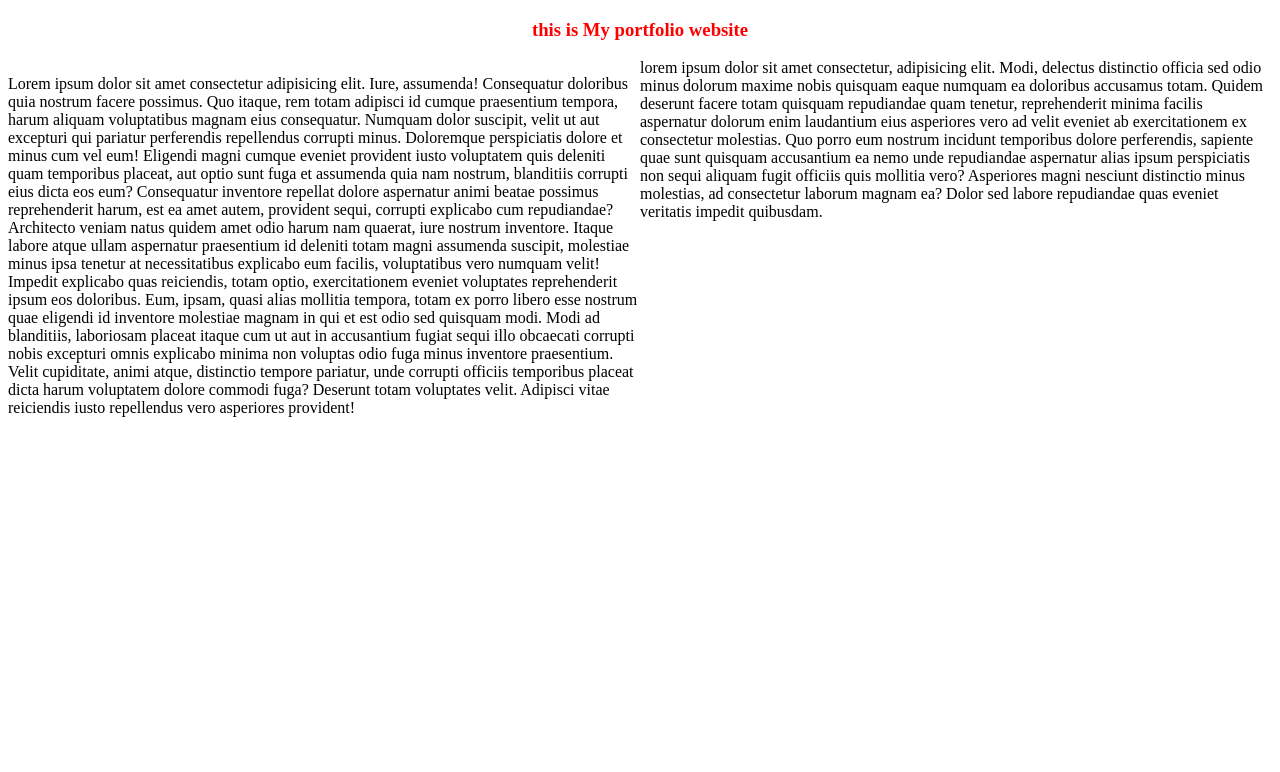
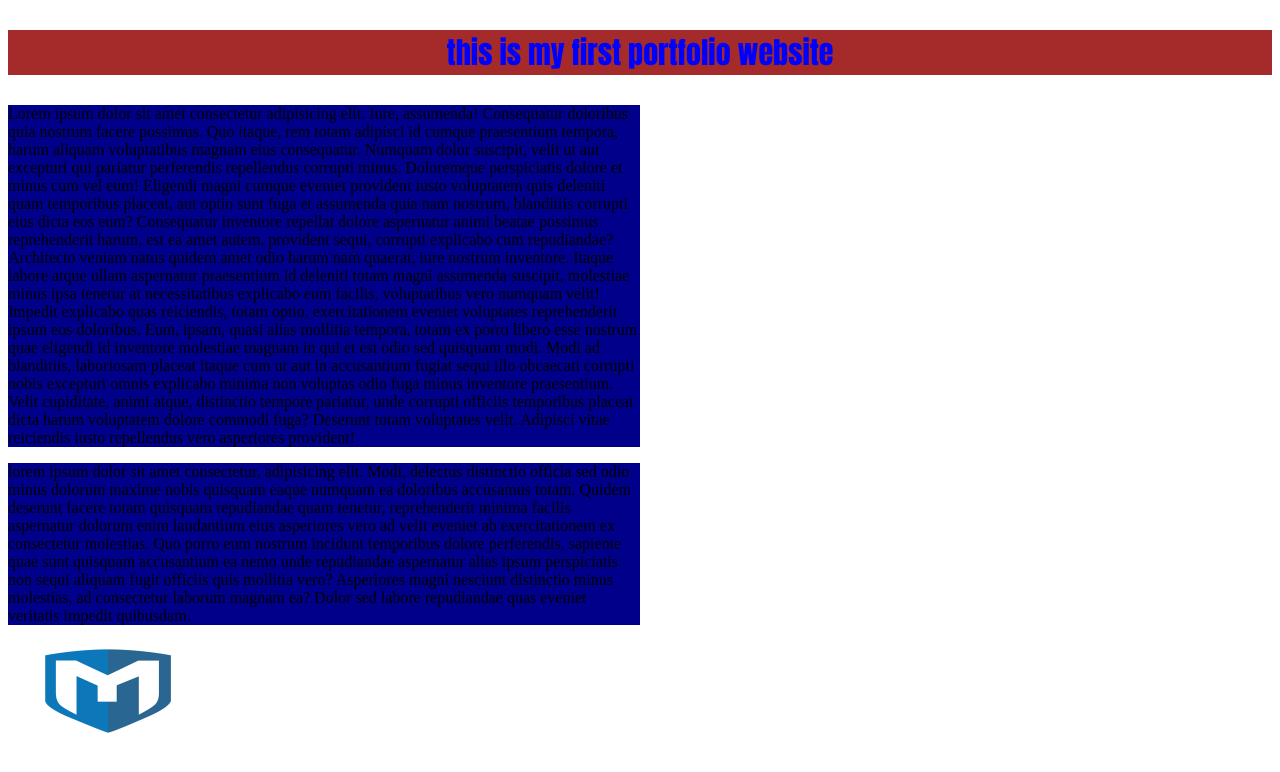
Before and after one commit to Stephen11221/my-potyfolio-webpage, a plain HTML site: page index.html in a window 1280 px wide. Drawn offline with Linux system fonts and the light colour scheme.

Commit message:
Formatted with CSS

```diff
--- a/index.html
+++ b/index.html
@@ -3,26 +3,33 @@
 
 <head>
     <title>Myportfoilio </title>
+    <link rel="stylesheet" href="style.css">
+
 </head>
 
 <body>
-    <h3 style="color: red; text-align: center; font: size 200px;">
-        this is My portfolio website
+    <h3>
+        this is my first portfolio website
     </h3>
-    <p style="width: 50%; float: left; ">Lorem ipsum dolor sit amet consectetur adipisicing elit. Iure, assumenda! Consequatur doloribus quia nostrum facere possimus. Quo itaque, rem totam adipisci id cumque praesentium tempora, harum aliquam voluptatibus magnam eius consequatur. Numquam
-        dolor suscipit, velit ut aut excepturi qui pariatur perferendis repellendus corrupti minus. Doloremque perspiciatis dolore et minus cum vel eum! Eligendi magni cumque eveniet provident iusto voluptatem quis deleniti quam temporibus placeat, aut
-        optio sunt fuga et assumenda quia nam nostrum, blanditiis corrupti eius dicta eos eum? Consequatur inventore repellat dolore aspernatur animi beatae possimus reprehenderit harum, est ea amet autem, provident sequi, corrupti explicabo cum repudiandae?
-        Architecto veniam natus quidem amet odio harum nam quaerat, iure nostrum inventore. Itaque labore atque ullam aspernatur praesentium id deleniti totam magni assumenda suscipit, molestiae minus ipsa tenetur at necessitatibus explicabo eum facilis,
-        voluptatibus vero numquam velit! Impedit explicabo quas reiciendis, totam optio, exercitationem eveniet voluptates reprehenderit ipsum eos doloribus. Eum, ipsam, quasi alias mollitia tempora, totam ex porro libero esse nostrum quae eligendi id
-        inventore molestiae magnam in qui et est odio sed quisquam modi. Modi ad blanditiis, laboriosam placeat itaque cum ut aut in accusantium fugiat sequi illo obcaecati corrupti nobis excepturi omnis explicabo minima non voluptas odio fuga minus inventore
-        praesentium. Velit cupiditate, animi atque, distinctio tempore pariatur, unde corrupti officiis temporibus placeat dicta harum voluptatem dolore commodi fuga? Deserunt totam voluptates velit. Adipisci vitae reiciendis iusto repellendus vero asperiores
-        provident!
-    </p>
+    <div>
+        <p>Lorem ipsum dolor sit amet consectetur adipisicing elit. Iure, assumenda! Consequatur doloribus quia nostrum facere possimus. Quo itaque, rem totam adipisci id cumque praesentium tempora, harum aliquam voluptatibus magnam eius consequatur. Numquam
+            dolor suscipit, velit ut aut excepturi qui pariatur perferendis repellendus corrupti minus. Doloremque perspiciatis dolore et minus cum vel eum! Eligendi magni cumque eveniet provident iusto voluptatem quis deleniti quam temporibus placeat,
+            aut optio sunt fuga et assumenda quia nam nostrum, blanditiis corrupti eius dicta eos eum? Consequatur inventore repellat dolore aspernatur animi beatae possimus reprehenderit harum, est ea amet autem, provident sequi, corrupti explicabo cum
+            repudiandae? Architecto veniam natus quidem amet odio harum nam quaerat, iure nostrum inventore. Itaque labore atque ullam aspernatur praesentium id deleniti totam magni assumenda suscipit, molestiae minus ipsa tenetur at necessitatibus explicabo
+            eum facilis, voluptatibus vero numquam velit! Impedit explicabo quas reiciendis, totam optio, exercitationem eveniet voluptates reprehenderit ipsum eos doloribus. Eum, ipsam, quasi alias mollitia tempora, totam ex porro libero esse nostrum
+            quae eligendi id inventore molestiae magnam in qui et est odio sed quisquam modi. Modi ad blanditiis, laboriosam placeat itaque cum ut aut in accusantium fugiat sequi illo obcaecati corrupti nobis excepturi omnis explicabo minima non voluptas
+            odio fuga minus inventore praesentium. Velit cupiditate, animi atque, distinctio tempore pariatur, unde corrupti officiis temporibus placeat dicta harum voluptatem dolore commodi fuga? Deserunt totam voluptates velit. Adipisci vitae reiciendis
+            iusto repellendus vero asperiores provident!
+        </p>
+    </div>
     <p>lorem ipsum dolor sit amet consectetur, adipisicing elit. Modi, delectus distinctio officia sed odio minus dolorum maxime nobis quisquam eaque numquam ea doloribus accusamus totam. Quidem deserunt facere totam quisquam repudiandae quam tenetur, reprehenderit
         minima facilis aspernatur dolorum enim laudantium eius asperiores vero ad velit eveniet ab exercitationem ex consectetur molestias. Quo porro eum nostrum incidunt temporibus dolore perferendis, sapiente quae sunt quisquam accusantium ea nemo unde
         repudiandae aspernatur alias ipsum perspiciatis non sequi aliquam fugit officiis quis mollitia vero? Asperiores magni nesciunt distinctio minus molestias, ad consectetur laborum magnam ea? Dolor sed labore repudiandae quas eveniet veritatis impedit
         quibusdam.
     </p>
+
+    <img src="images/2ENTk2K2_400x400.png" alt="metaspoilt">
+
 </body>
 
 </html>
--- /dev/null
+++ b/style.css
@@ -0,0 +1,18 @@
+    img {
+        width: 200px;
+        height: 100px;
+        border-radius: 400%;
+    }
+
+    h3 {
+        color: blue !important;
+        text-align: center;
+        font-size: 30px;
+        background-color: brown;
+        font-family: Impact, Haettenschweiler, 'Arial Narrow Bold', sans-serif;
+    }
+
+    p {
+        width: 50%;
+        background-color: darkblue;
+    }
```
Also changed, not shown: images/2ENTk2K2_400x400.png (added).
